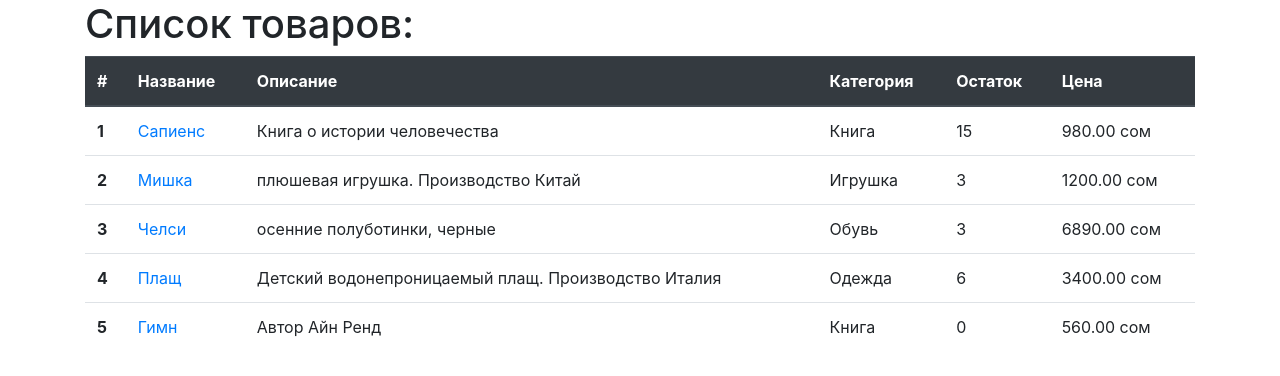
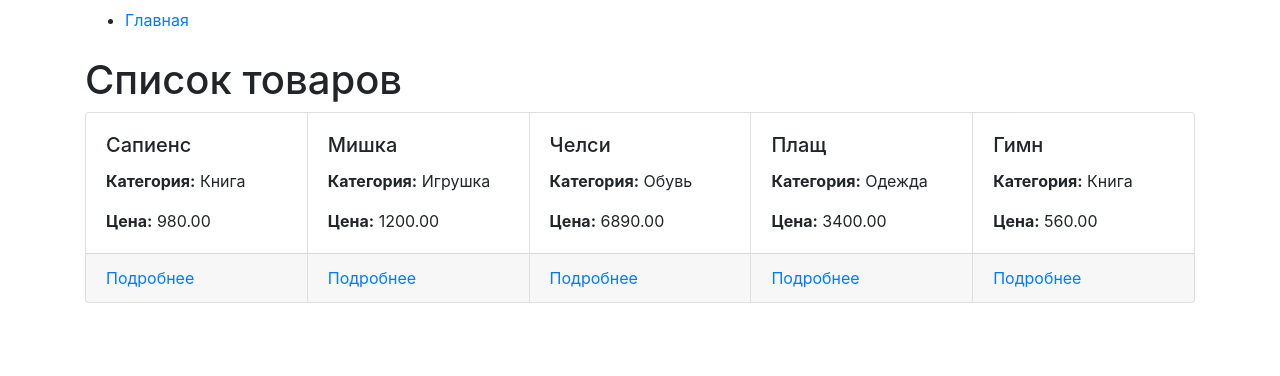
Before and after one commit to DinaraKA/dinara_karybekova_lab_44, a Django app: template source/webapp/templates/index.html in a window 1280 px wide. Shown: the top 376 px of the page. Run offline with Django 3.2, Linux system fonts and the light colour scheme; the template is opened without the code that fills it: values that come from a table or form of the project are taken from there, others are empty; data comes from the database, SQL or seed files in the repository; some libraries are stand-ins or nearby versions.

Commit message:
добавила главную страницу, модивифицировала базовый шаблон и соответствующие записи в urls.py, views.py, переместила папку фикстур в webapp.

```diff
--- a/source/main/urls.py
+++ b/source/main/urls.py
@@ -15,7 +15,10 @@ Including another URLconf
 """
 from django.contrib import admin
 from django.urls import path
+from webapp.views import index_view
 
 urlpatterns = [
     path('admin/', admin.site.urls),
+    path('', index_view, name='index'),
+
 ]
--- a/source/webapp/templates/base.html
+++ b/source/webapp/templates/base.html
@@ -6,13 +6,20 @@
     <meta name="viewport"
           content="width=device-width, user-scalable=no, initial-scale=1.0, maximum-scale=1.0, minimum-scale=1.0">
     <meta http-equiv="X-UA-Compatible" content="ie=edge">
-    <title>{% block title %}MySite{% endblock %}</title>
+    <title>{% block title %}Shop{% endblock %}</title>
     <link rel="stylesheet" href="https://stackpath.bootstrapcdn.com/bootstrap/4.3.1/css/bootstrap.min.css" integrity="sha384-ggOyR0iXCbMQv3Xipma34MD+dH/1fQ784/j6cY/iJTQUOhcWr7x9JvoRxT2MZw1T" crossorigin="anonymous">
     <link rel="stylesheet" href="{% static "css/style.css" %}">
     {% block styles %}{% endblock %}
 </head>
 <body>
-{% block menu %}{% endblock %}
+<nav class="navbar">
+   <div class="container">
+       <ul class="menu">
+           <li><a href="{% url 'index' %}">Главная</a></li>
+           {% block menu %}{% endblock %}
+       </ul>
+   </div>
+</nav>
 <div class="container">
     {% block content %}{% endblock %}
 </div>
--- a/source/webapp/templates/index.html
+++ b/source/webapp/templates/index.html
@@ -1,33 +1,23 @@
 {% extends 'base.html' %}
 
 {% block menu %}
-{#    <li><a href="{% url 'task_add' %}">Добавить товар</a></li>#}
+{#    <li><a href="{% url 'product_add' %}">Добавить товар</a></li>#}
 {% endblock %}
 
 {% block content %}
-    <h1>Список товаров:</h1>
-    <table class="table">
-        <thead class="thead-dark">
-            <tr>
-                <th scope="col">#</th>
-                <th scope="col">Название</th>
-                <th scope="col">Описание</th>
-                <th scope="col">Категория</th>
-                <th scope="col">Остаток</th>
-                <th scope="col">Цена</th>
-            </tr>
-        </thead>
-        <tbody>
-            {% for product in products %}
-                <tr>
-                    <th scope="row">{{forloop.counter}}</th>
-                    <td><a href="{% url 'product_detail' product.pk %}">{{ product.name}}</a></td>
-                    <td>{{ product.description }}</td>
-                    <td class="change_category">{{ product.get_category_display }}</td>
-                    <td>{{ product.amount }}</td>
-                    <td>{{ product.price }} сом</td>
-                </tr>
-            {% endfor %}
-        </tbody>
-    </table>
+    <h1>Список товаров</h1>
+    <div class="card-group">
+        {% for product in products %}
+          <div class="card">
+            <div class="card-body">
+              <h5 class="card-title">{{ product.name}}</h5>
+              <p class="card-text"><b>Категория:</b> {{ product.get_category_display }}</p>
+              <p class="card-text"><b>Цена:</b> {{ product.price }}</p>
+            </div>
+            <div class="card-footer">
+              <a href="{% url 'product_detail' product.pk %}">Подробнее</a>
+            </div>
+          </div>
+        {% endfor %}
+    </div>
 {% endblock %}
```
Also changed, not shown: source/webapp/views.py (+8 -0 lines), source/webapp/fixtures/dump.json (renamed from source/fixtures/dump.json).
